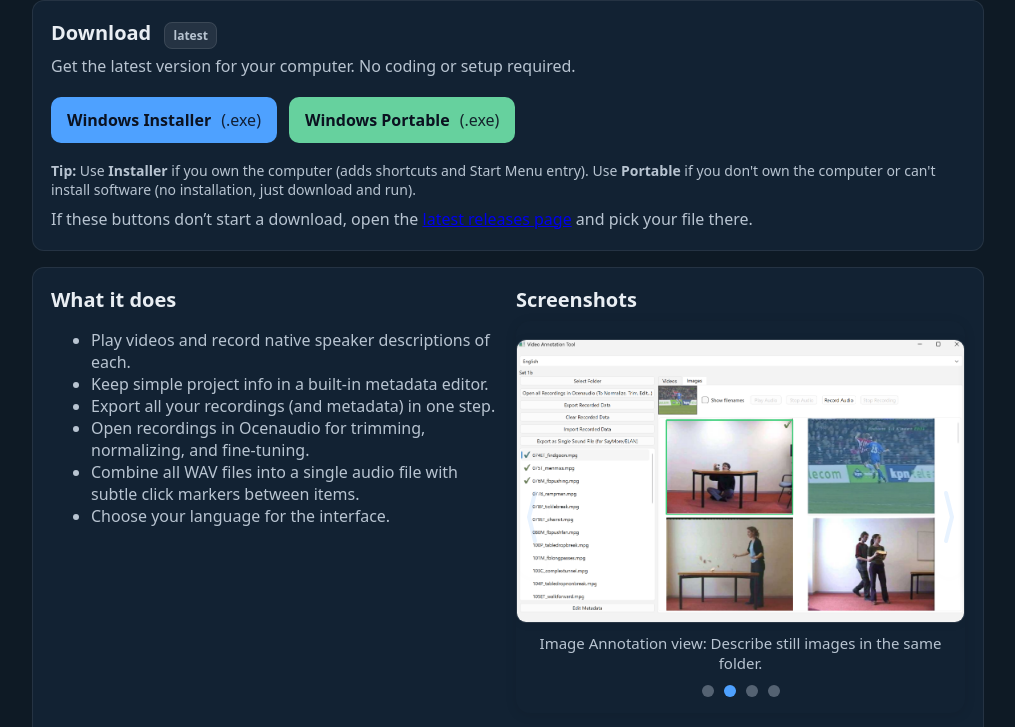
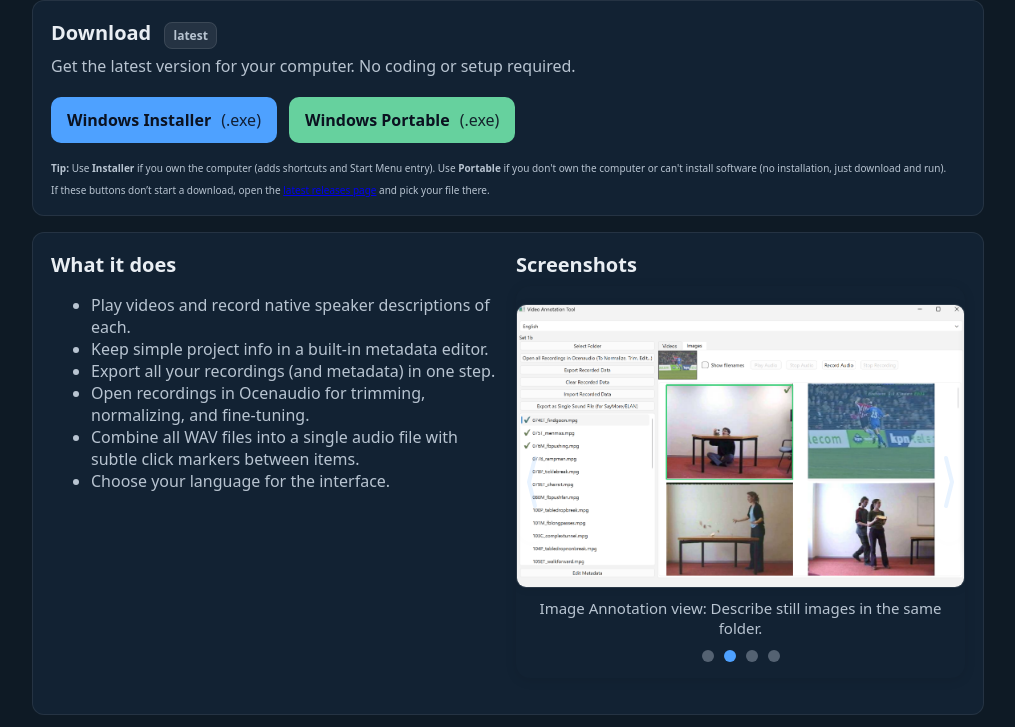
Before and after one commit to rulingAnts/videoannotationtool, a plain HTML site: page docs/index.html in a window 1280 px wide. Shown: the part 73-800 px from the top of the page, without its empty margins (132-1147 px from the left). Drawn offline with Linux system fonts and the light colour scheme; no server answers.

Commit message:
feat: enhance download section with usage tips and improved formatting

```diff
--- a/docs/index.html
+++ b/docs/index.html
@@ -34,11 +34,17 @@
           <span class="small">(.dmg)</span>
         </a>
       </div>
-      <div style="margin: 8px 0 0 0; color: var(--muted); font-size: 14px;">
+      <div style="margin: 8px 0 0 0; color: var(--muted); font-size: 10px;">
         <strong>Tip:</strong> Use <b>Installer</b> if you own the computer (adds shortcuts and Start Menu entry). Use <b>Portable</b> if you don't own the computer or can't install software (no installation, just download and run).
       </div>
-      <p>If these buttons don’t start a download, open the <a href="https://github.com/rulingAnts/videoannotationtool/releases/latest" target="_blank" rel="noopener">latest releases page</a> and pick your file there.</p>
-      <noscript><p><strong>Note:</strong> Direct download buttons use JavaScript. If disabled, please use the releases page link above.</p></noscript>
+      <div style="margin: 8px 0 0 0; color: var(--muted); font-size: 10px;">
+        If these buttons don’t start a download, open the <a href="https://github.com/rulingAnts/videoannotationtool/releases/latest" target="_blank" rel="noopener">latest releases page</a> and pick your file there.
+        </div>
+      <noscript>
+        <div style="margin: 8px 0 0 0; color: var(--muted); font-size: 10px;">
+          <strong>Note:</strong> Direct download buttons use JavaScript. If disabled, please use the releases page link above.
+        </div>
+      </noscript>
     </section>
 
     <section class="card grid">
```
